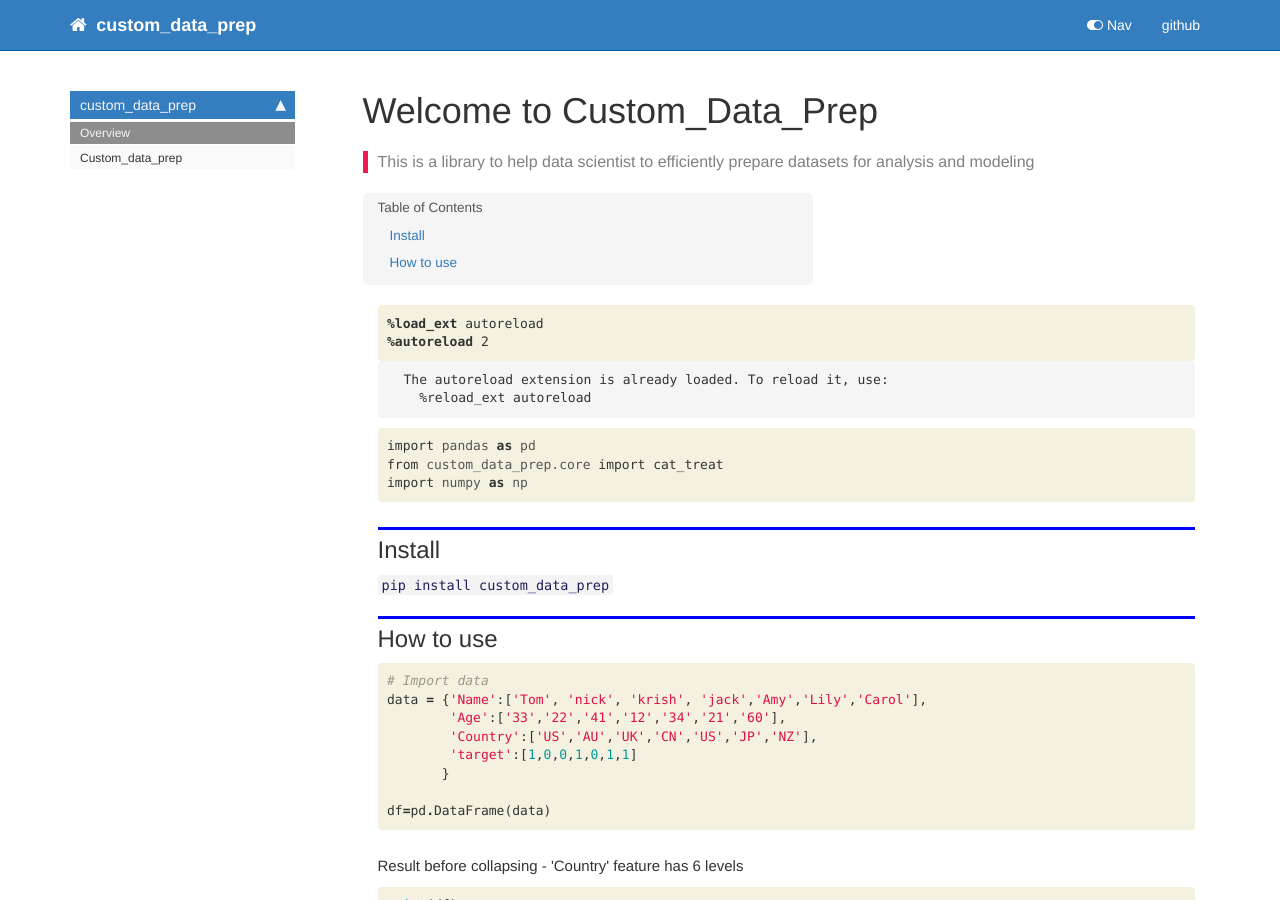
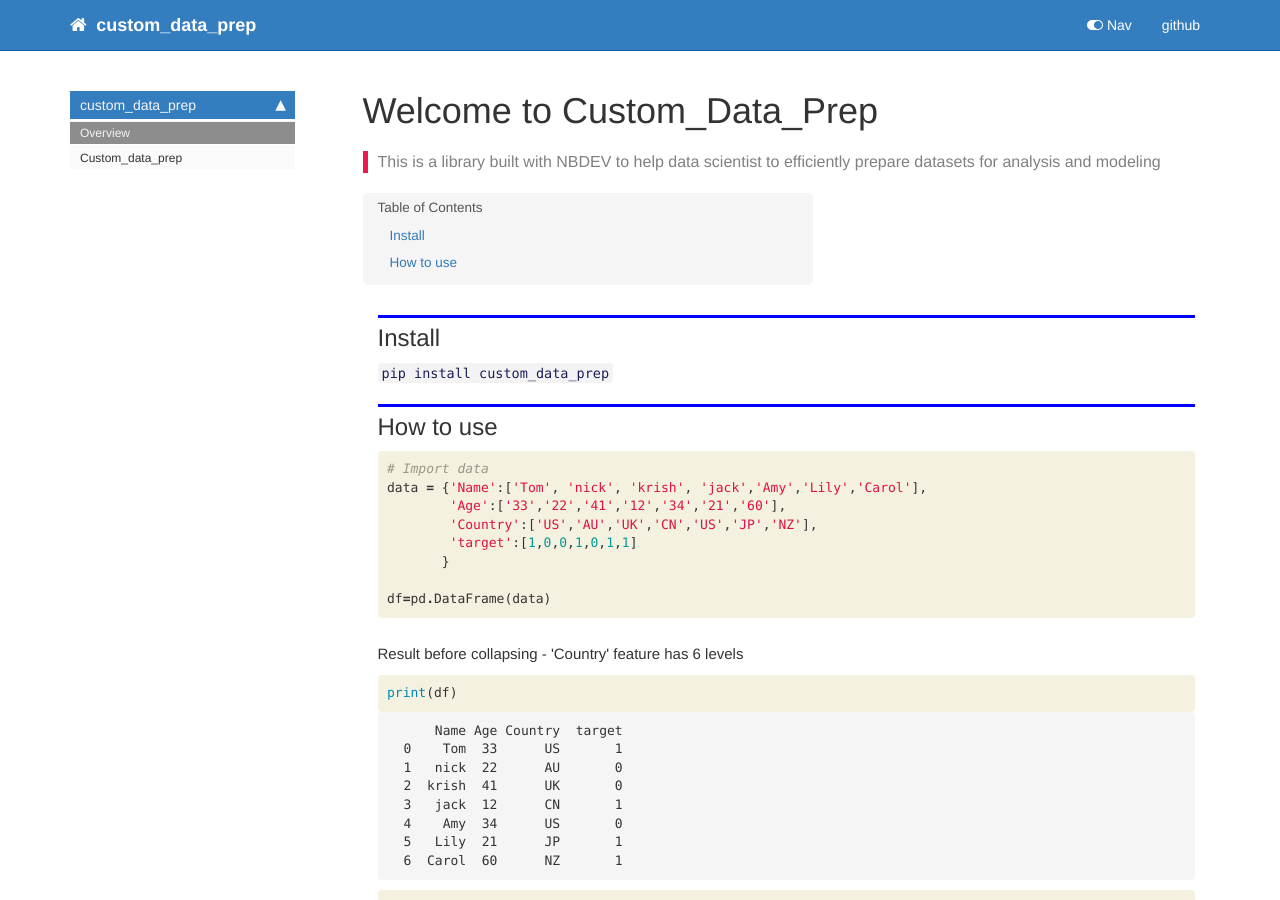
Before and after one commit to shireexue/custom_data_prep, a Jekyll site: the page built from docs/index.html, in a window 1280 px wide and 900 px high. Built offline with Jekyll 4.4.1, drawn with Linux system fonts in a browser that asks for light colours; nearby versions of some CDN libraries; comment, search, counter and statistics services are not loaded.

Commit message:
updated documents

```diff
--- a/docs/index.html
+++ b/docs/index.html
@@ -5,8 +5,8 @@
 keywords: fastai
 sidebar: home_sidebar
 
-summary: "This is a library to help data scientist to efficiently prepare datasets for analysis and modeling"
-description: "This is a library to help data scientist to efficiently prepare datasets for analysis and modeling"
+summary: "This is a library built with NBDEV to help data scientist to efficiently prepare datasets for analysis and modeling"
+description: "This is a library built with NBDEV to help data scientist to efficiently prepare datasets for analysis and modeling"
 ---
 <!--
 
@@ -23,58 +23,6 @@
     {% raw %}
 
 <div class="cell border-box-sizing code_cell rendered">
-
-</div>
-    {% endraw %}
-
-    {% raw %}
-
-<div class="cell border-box-sizing code_cell rendered">
-<div class="input">
-
-<div class="inner_cell">
-    <div class="input_area">
-<div class=" highlight hl-ipython3"><pre><span></span><span class="o">%</span><span class="k">load_ext</span> autoreload
-<span class="o">%</span><span class="k">autoreload</span> 2
-</pre></div>
-
-    </div>
-</div>
-</div>
-
-<div class="output_wrapper">
-<div class="output">
-
-<div class="output_area">
-
-<div class="output_subarea output_stream output_stdout output_text">
-<pre>The autoreload extension is already loaded. To reload it, use:
-  %reload_ext autoreload
-</pre>
-</div>
-</div>
-
-</div>
-</div>
-
-</div>
-    {% endraw %}
-
-    {% raw %}
-
-<div class="cell border-box-sizing code_cell rendered">
-<div class="input">
-
-<div class="inner_cell">
-    <div class="input_area">
-<div class=" highlight hl-ipython3"><pre><span></span><span class="kn">import</span> <span class="nn">pandas</span> <span class="k">as</span> <span class="nn">pd</span>
-<span class="kn">from</span> <span class="nn">custom_data_prep.core</span> <span class="kn">import</span> <span class="n">cat_treat</span>
-<span class="kn">import</span> <span class="nn">numpy</span> <span class="k">as</span> <span class="nn">np</span>
-</pre></div>
-
-    </div>
-</div>
-</div>
 
 </div>
     {% endraw %}
```
Also changed, not shown: README.md, 1 other file.
